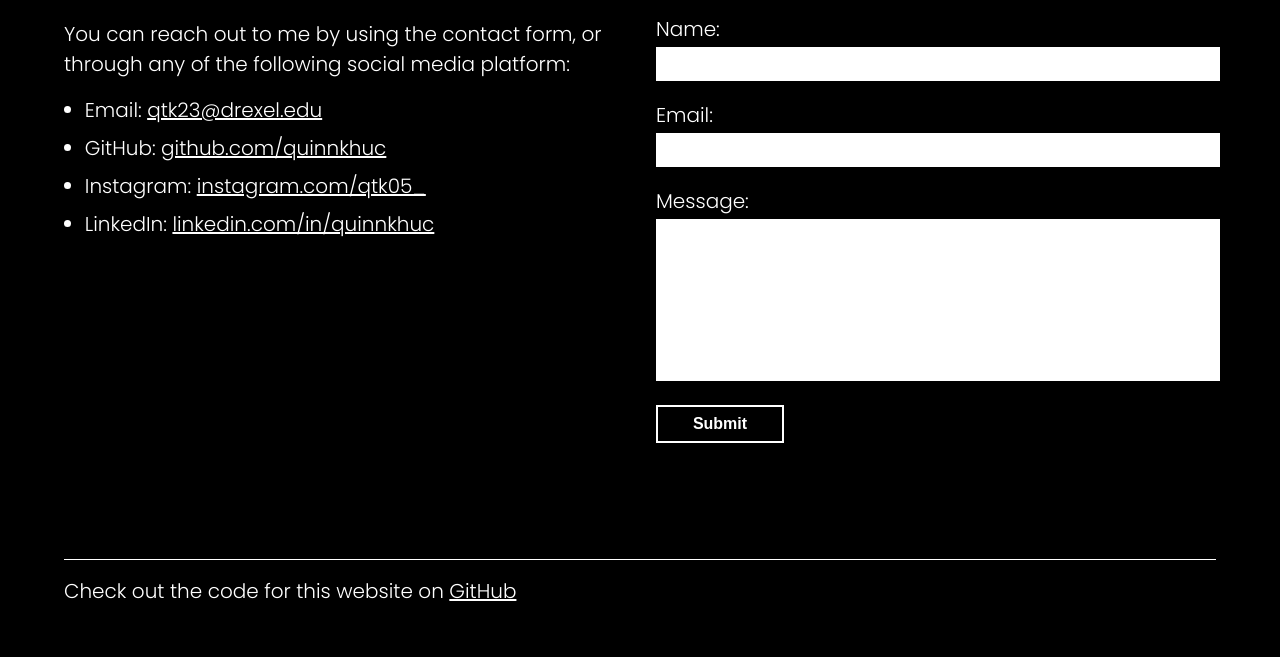
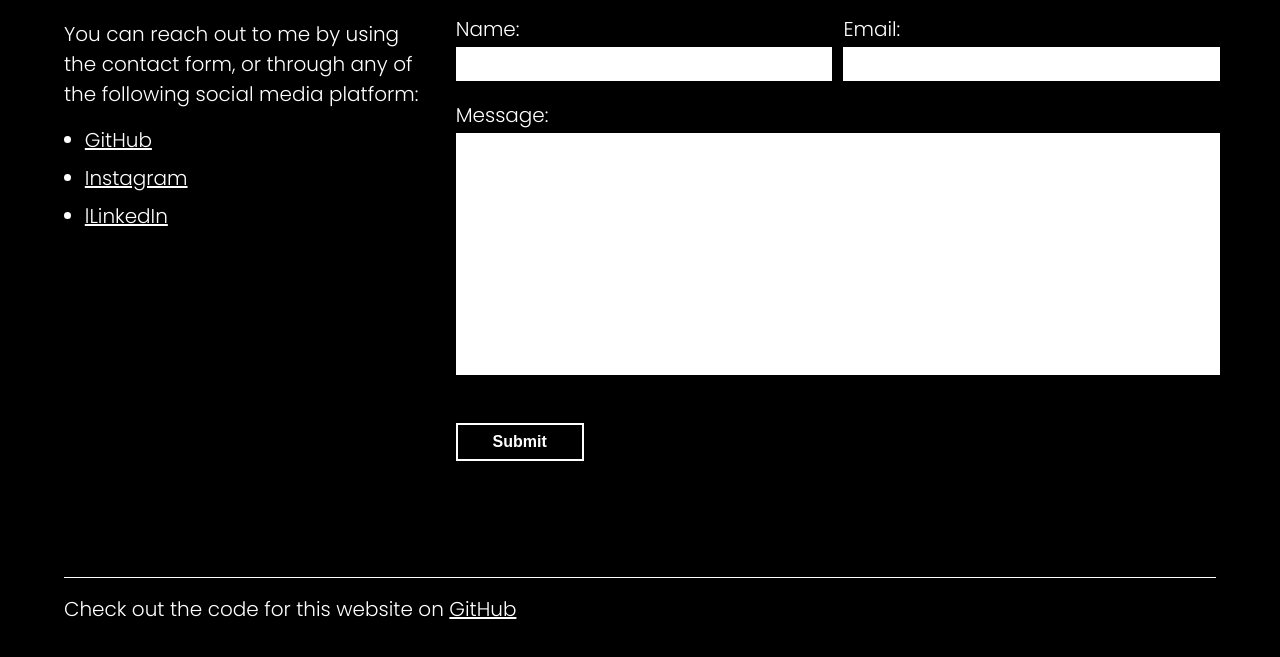
Before and after one commit to quinnkhuc/IDM222-qtk23, a plain HTML site: page contact.html in a window 1280 px wide. Shown: the part 241-898 px from the top of the page. Drawn offline with Linux system fonts and the light colour scheme.

Commit message:
Fix grid in contact and index page

```diff
--- a/contact.html
+++ b/contact.html
@@ -19,19 +19,24 @@
                     <div id="instruction-social-media">
                         <p id="instruction">You can reach out to me by using the contact form, or through any of the following social media platform:</p>
                         <ul id="social-media">
-                            <li class="list">Email: <a class="link" href="mailto:qtk23@drexel.edu">qtk23@drexel.edu</a></li>
-                            <li class="list">GitHub: <a class="link" href="https://github.com/quinnkhuc" target="_blank">github.com/quinnkhuc</a></li>
-                            <li class="list">Instagram: <a class="link" href="https://www.instagram.com/qtk05_/" target="_blank">instagram.com/qtk05_</a></li>
-                            <li class="list">LinkedIn: <a class="link" href="https://www.linkedin.com/in/quinnkhuc/" target="_blank">linkedin.com/in/quinnkhuc</a></li>
+                            <li class="list"><a class="link" href="https://github.com/quinnkhuc" target="_blank">GitHub</a></li>
+                            <li class="list"><a class="link" href="https://www.instagram.com/qtk05_/" target="_blank">Instagram</a></li>
+                            <li class="list"><a class="link" href="https://www.linkedin.com/in/quinnkhuc/" target="_blank">lLinkedIn</a></li>
                         </ul>
                     </div>
                     <form>
+                        <div id="name-div">
                             <lable for="name">Name:</lable>
                             <input type="text" name="name" id="name" required>
+                        </div>
+                        <div id="email-div">
                             <lable for="email">Email:</lable>
                             <input type="text" name="email" id="email" required>
+                        </div>
+                        <div id="message-div">
                             <lable for="message">Message:</lable>
                             <input type="text" name="message" id="message" required>
+                        </div>
                         <input type="submit" value="Submit" id="submit-button">
                     </form>
                 </div>
--- a/styles/contact.css
+++ b/styles/contact.css
@@ -71,3 +71,47 @@ input{
         flex: 1 1 0;
     }
 }
+
+@media (min-width: 1200px){
+    #contact-info{
+        display: grid;
+        grid-template-columns: 32% 2% auto;
+        grid-template-areas:
+            'instruction-social-media . form';
+        gap: 0;
+    }
+
+    form{
+        display: grid;
+        grid-template-columns: 49% 2% 49%;
+        grid-template-areas:
+            'name . email'
+            'message message message'
+            'submit . .';
+        grid-area: form;
+    }
+
+    #name-div{
+        grid-area: name;
+    }
+
+    #email-div{
+        grid-area: email;
+    }
+
+    #message{
+        height: 15rem;
+    }
+
+    #message-div{
+        grid-area: message;
+    }
+
+    #submit-button{
+        grid-area: submit;
+    }
+
+    #instructionc-social-media{
+        grid-area: instruction-social-media;
+    }
+}
--- a/styles/index.css
+++ b/styles/index.css
@@ -56,14 +56,25 @@
 }
 
 @media (min-width: 1200px){
-    #introduction{
-        width: 60%;
+    main{
+        display: grid;
+        grid-template-columns: 32% 2% auto;
+        grid-template-areas:
+            'introduction . portfolio';
+        width: 100%;
     }
 
-    #projects{
-        display: grid;
-        grid-template-columns: 1fr 1fr 1fr;
-        column-gap: 1rem;
+    #introduction{
+        grid-area: introduction;
         width: 100%;
     }
+
+    #portfolio{
+        grid-area: portfolio;
+        margin-top: 0;
+    }
+
+    #portfolio h2{
+        margin-top: 0;
+    }
 }
```
Also changed, not shown: index.html (+1 -11 lines), images/the-ordinary-mockup-large.jpg, 3 other files. Lines whose indentation alone changed are shown as unchanged.
